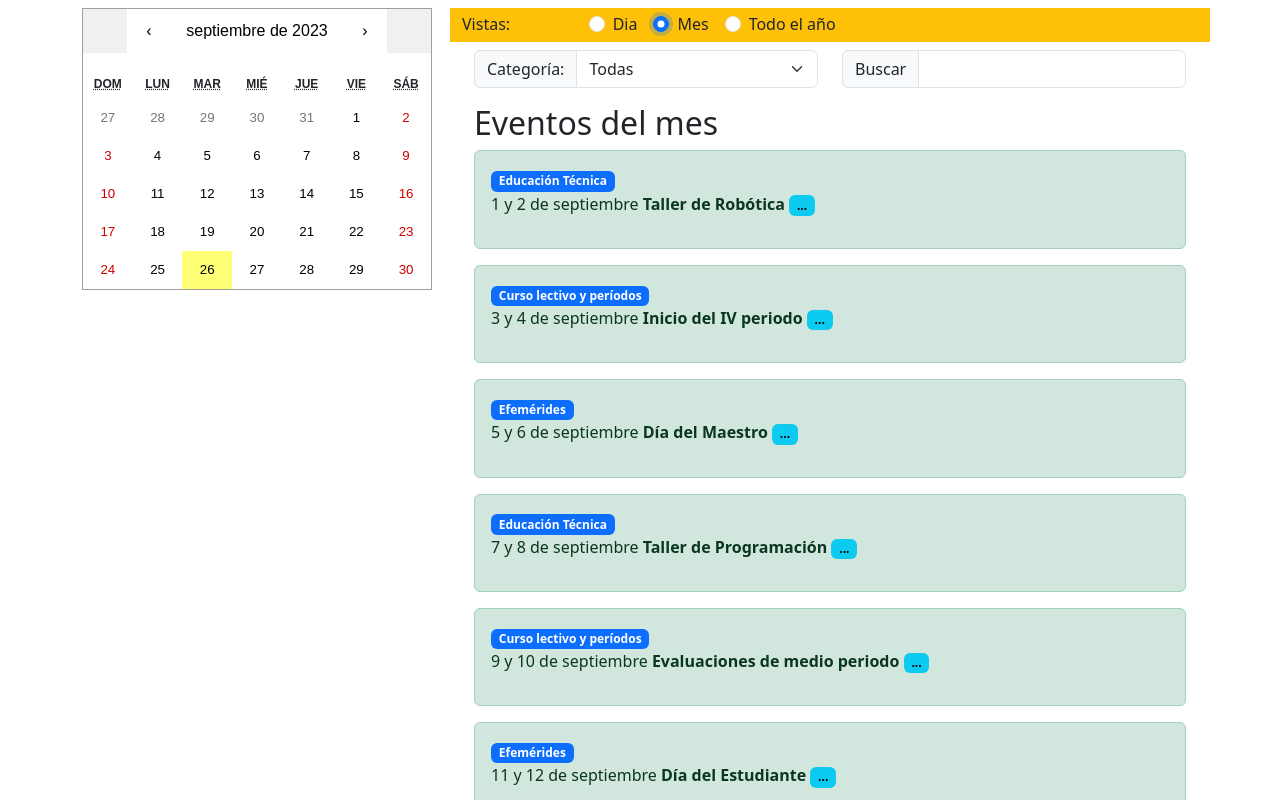
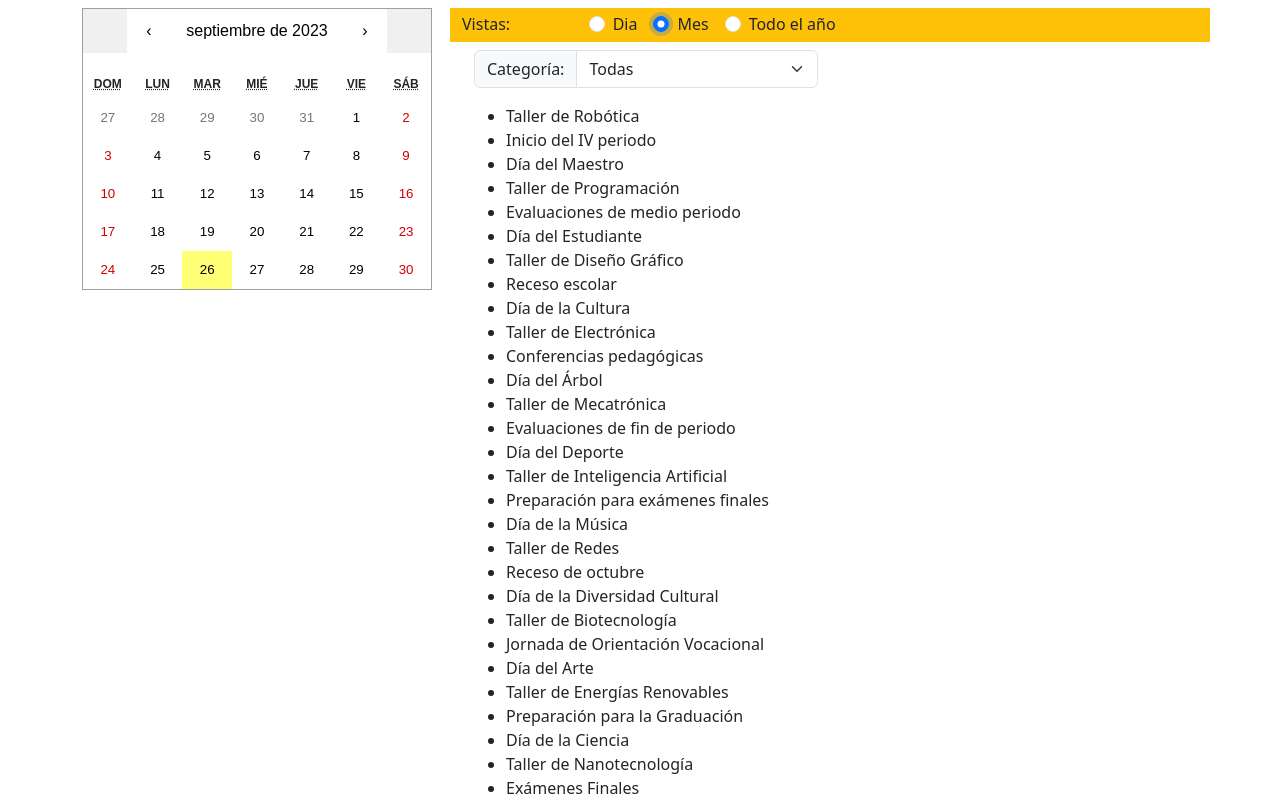
Before and after one commit to lchaconc/calendario-prototipo, a React (Vite) app: page / in a window 1280 px wide. Both pictures are taken after a click on the radio button "Mes". Shown: the top 800 px of the page. Built offline with nearby package versions, Linux system fonts and the light colour scheme.

Commit message:
imp de busucquedas por subcategoria -carga de select -carga de select subcategoria -imp de busuqedas por etiqueta

```diff
--- a/src/App.jsx
+++ b/src/App.jsx
@@ -6,6 +6,7 @@ import categorias from "./data/categorias.json";
 import EventosPorDia from "./componentes/EventosPorDia";
 import MenuVistas from "./componentes/MenuVistas";
 import EventosPorMes from "./componentes/EventosPorMes";
+import EventosPorMesSelect from "./componentes/EventosPorMesSelect";
 
 function App() {
   const [eventosDelDia, setEventosDelDia] = useState([]);
@@ -36,7 +37,7 @@ function App() {
             />
           )}
           {selectedView == "mes" && (
-            <EventosPorMes
+            <EventosPorMesSelect
               categorias={categorias}
               eventos={eventos}
             />
--- /dev/null
+++ b/src/componentes/EventosPorMesSelect.jsx
@@ -0,0 +1,29 @@
+import { useState, useEffect } from 'react';
+import SelectGeneral from "./SelectGeneral"
+
+export default function EventosPorMesSelect({categorias, eventos}) {
+const [filtrados, setFiltrados] = useState(null);
+
+    useEffect(() => {
+        setFiltrados(eventos)
+    }, []);
+
+
+
+
+    return (
+        <div className="container">
+            <SelectGeneral categorias={categorias} eventos={eventos} setFiltrados={setFiltrados} />
+
+<ul>
+    {
+        filtrados && filtrados.map(item => (
+            <li key={item.id} > {item.titulo} </li>
+        ) )
+    }
+</ul>
+
+        </div>
+    )
+
+};
--- /dev/null
+++ b/src/componentes/SelectGeneral.jsx
@@ -0,0 +1,82 @@
+import  { useState, useEffect } from 'react';
+
+
+export default function SelectGeneral({categorias, eventos, setFiltrados }) {
+    const [subcategorias, setSubcategorias] = useState(null);
+
+
+    const handleSelectCategoria =(e)=> {
+        const idCategoria = e.target.value;
+        console.log("idCategoria",idCategoria);
+        if (idCategoria != "Todas" ) {
+        const tmpItem = categorias.filter( categoria => categoria.id === idCategoria  );
+        console.log(tmpItem[0].subcategorias );
+        setSubcategorias(tmpItem[0].subcategorias);
+        } else {
+        setSubcategorias(null);
+        setFiltrados(eventos)
+        }
+
+    }
+
+    const buscarPorEtiqueta = (evento, etiquetaBuscada) => {
+        return evento.etiquetas.includes(etiquetaBuscada);
+      }
+
+    const handleSelectSubcategorias =(e)=> {
+        const idSub = e.target.value;
+        console.log(idSub);
+        const tmpFiltrados = eventos.filter((evento) => buscarPorEtiqueta(evento, idSub));
+        setFiltrados(tmpFiltrados)
+
+    }
+
+  return (
+    <div className="row">
+      <div className="col-6">
+        <div className="input-group mb-3">
+          <label className="input-group-text" htmlFor="inputGroupSelect01">
+            Categoría:
+          </label>
+          <select
+            className="form-select"
+            id="inputGroupSelect01"
+            onChange={handleSelectCategoria}
+          >
+            <option defaultValue="0">Todas</option>
+            {categorias &&
+              categorias.map((cat) => (
+                <option key={cat.id} value={cat.id}>
+                  {cat.nombre}
+                </option>
+              ))}
+          </select>
+        </div>
+      </div>
+
+      {
+        subcategorias &&
+        <div className="col-6">
+        <div className="input-group mb-3">
+          <label className="input-group-text" htmlFor="inputGroupSelect01">
+            Subcategoría:
+          </label>
+          <select
+            className="form-select"
+            id="inputGroupSelect01"
+            onChange={handleSelectSubcategorias}
+          >
+            <option defaultValue="0"  >Seleccione:</option>
+            {subcategorias.map(sub => (
+                <option key={sub.id} value={sub.id}>
+                  {sub.etiqueta}
+                </option>
+              ))}
+          </select>
+        </div>
+      </div>
+      }
+
+    </div>
+  );
+}
--- a/src/data/categorias.json
+++ b/src/data/categorias.json
@@ -1,14 +1,57 @@
 [
     {
         "id": "1",
-        "nombre": "Educación Técnica"
+        "nombre": "Administrativo",
+        "subcategorias": [
+            {
+                "id":"educacion-personas-jovenes-adultos",
+                "etiqueta": "Educación Personas Jóvenes y Adultas"
+            },
+            {
+                "id":"alta-dotacion",
+                "etiqueta": "Alta Dotación"
+            },
+            {
+                "id":"educacion-tecnica",
+                "etiqueta": "Educación Técnica"
+            }
+        ]
     },
     {
         "id": "2",
-        "nombre": "Curso lectivo y períodos"
+        "nombre": "Participación estudiantil",
+        "subcategorias": [
+            {
+                "id": "servicio-comunal",
+                "etiqueta": "Servicio Comunal"
+            },
+            {
+                "id": "gobiernos-estudiantiles",
+                "etiqueta": "Gobiernos estudiantiles"
+            },
+            {
+                "id": "festival-estudiantil-artes",
+                "etiqueta": "Festival estudiantil de las artes"
+            }
+        ]
     },
     {
         "id": "3",
-        "nombre": "Efemérides"
+        "nombre": "Efemérides",
+        "subcategorias": [
+            {
+                "id":"semana-festiva",
+                "etiqueta":"Semana Festiva"
+            },
+            {
+                "id":"feriado",
+                "etiqueta":"Feriado"
+            },
+            {
+                "id":"acto-civico",
+                "etiqueta":"Acto Cívico"
+            }
+        ]
     }
+
 ]
--- a/src/data/events.json
+++ b/src/data/events.json
@@ -349,7 +349,7 @@
     "rango": "31 de octubre",
     "titulo": "Celebración de Halloween",
     "descripcion": "Fiesta de disfraces y actividades temáticas en el colegio.",
-    "etiquetas": ["celebraciones", "primera infancia"]
+    "etiquetas": ["celebraciones", "primera infancia", "feriado" ]
   },
   {
     "id": "1048",
```
